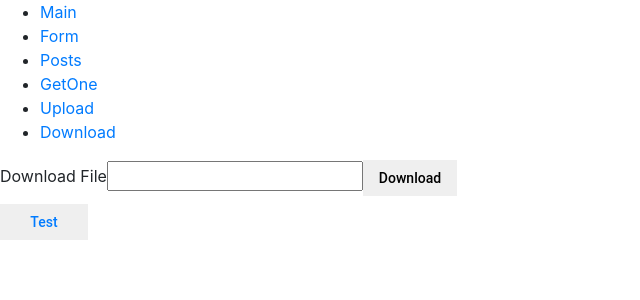
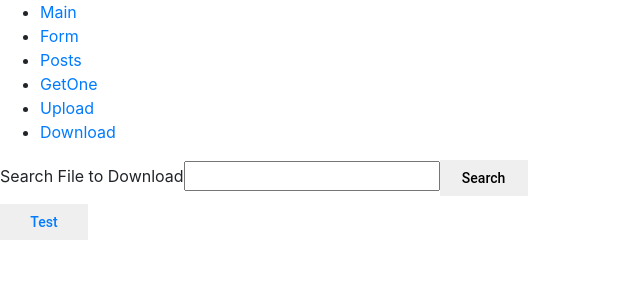
Before and after one commit to bakarilevy/Reactive_Blog, a React (Create React App) app in the folder reactive-blog/: page /download in a window 1280 px wide. Shown: the top 300 px of the page, without its empty margins (0-640 px from the left). Built offline with nearby package versions, Linux system fonts and the light colour scheme.

Commit message:
Managed to expand upon the download component to search for a file first.

```diff
--- a/reactive-blog/src/components/download/Download.js
+++ b/reactive-blog/src/components/download/Download.js
@@ -1,5 +1,4 @@
 import React, { Component } from 'react';
-import { Route, BrowserRouter, Link } from 'react-router-dom';
 
 class Download extends Component  {
 
@@ -8,11 +7,14 @@ class Download extends Component  {
         this.state = {
             search: '',
             url: 'http://localhost:8080/downloadFile/',
-            href: ''
+            href: '',
+            fileFound: false
         };
         this.getFile = this.getFile.bind(this);
         this.handleChange = this.handleChange.bind(this);
         this.testDownload = this.testDownload.bind(this);
+        this.testFunction = this.testFunction.bind(this);
+        this.sleep = this.sleep.bind(this);
     }
 
     //I need to create a field to enter text that will post a request to the backend capture the file
@@ -20,6 +22,10 @@ class Download extends Component  {
 
     handleChange(event) {
         this.setState({[event.target.name]: event.target.value});
+    }
+
+    sleep(ms) {
+        return new Promise(resolve => setTimeout(resolve, ms));
     }
 
     getFile() {
@@ -34,29 +40,52 @@ class Download extends Component  {
 
     testDownload() {
         const newHref = this.state.url + this.state.search;
-        fetch(
-            this.state.url + this.state.search,
-            {
-                method: 'GET'
-            }
-        )
+        // fetch(
+        //     this.state.url + this.state.search,
+        //     {
+        //         method: 'GET'
+        //     }
+        // )
         this.setState({href: newHref});
 
     }
-//Use the router to launch the file download to a new link
+
+
+
+    testFunction()  {
+        let url = this.state.url + this.state.search;
+        let request = new Request(url);
+        fetch(request)
+        .then((response)=>{
+            if(response.ok){
+                this.setState({fileFound: true});
+            }
+        });
+        this.sleep(2000).then(()=>{
+            if(this.state.fileFound){
+                alert("File was found.");
+            } else {
+                alert("File was not found.");
+            }
+        })
+    }
+
+
+//Component mount should get all file names and render on screen with a button next
+//to each entry to download specific file
  //href={this.state.url}
 
     render(){
         return(
             <div className="MainForm">
             <div>
-                <label>Download File
+                <label>Search File to Download
                     <input type='text' name='search' onChange={this.handleChange} value={this.state.search}></input>
-                    <button onClick={this.testDownload}>Download</button>
+                    <button onClick={this.testFunction}>Search</button>
                 </label>
             </div>
             <div className="TestButton">
-                <button><a href={this.state.href} download={this.state.href}>Test</a></button>
+                <button onClick={this.testDownload}><a href={this.state.href} download={this.state.href}>Test</a></button>
             </div>
             </div>
         );
```
